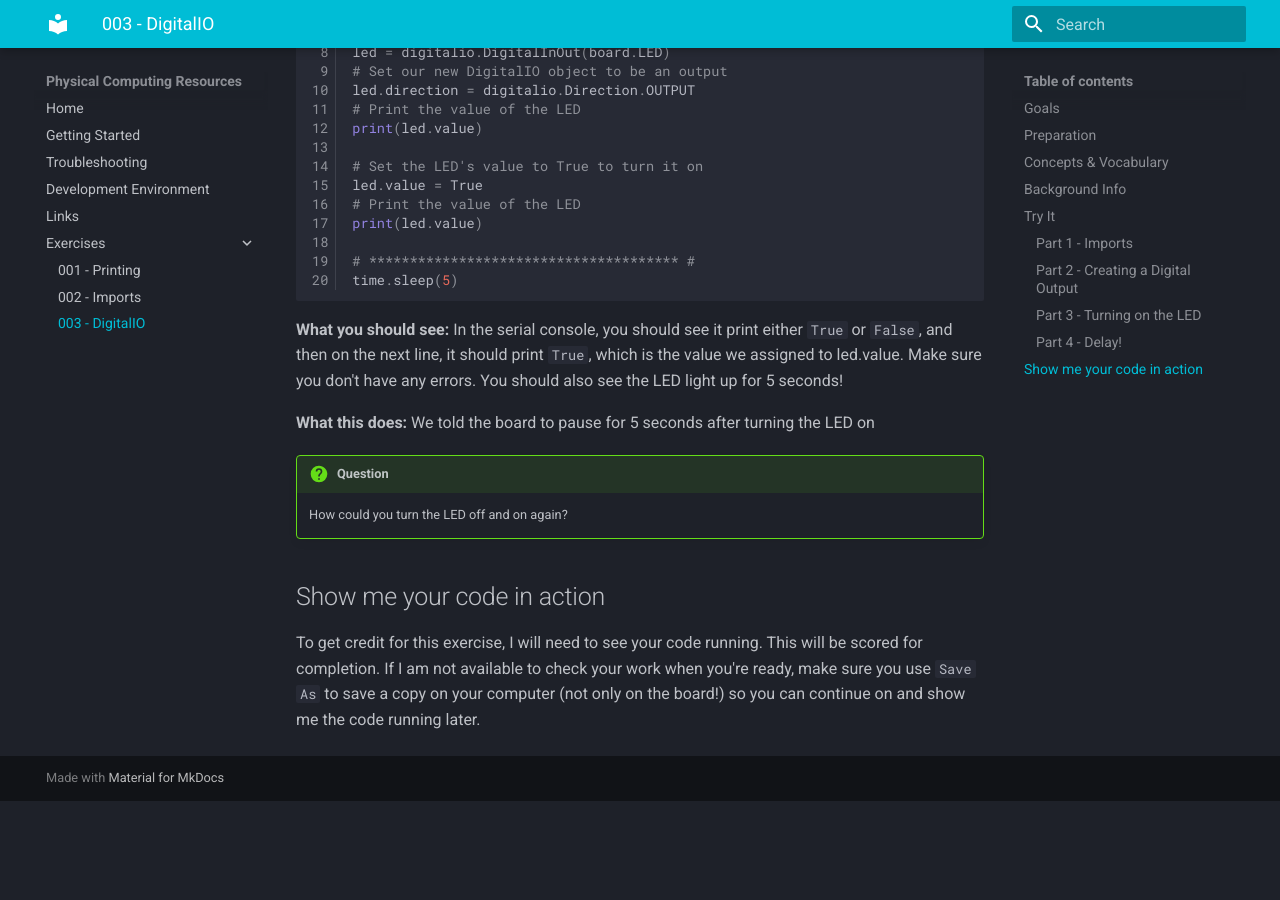
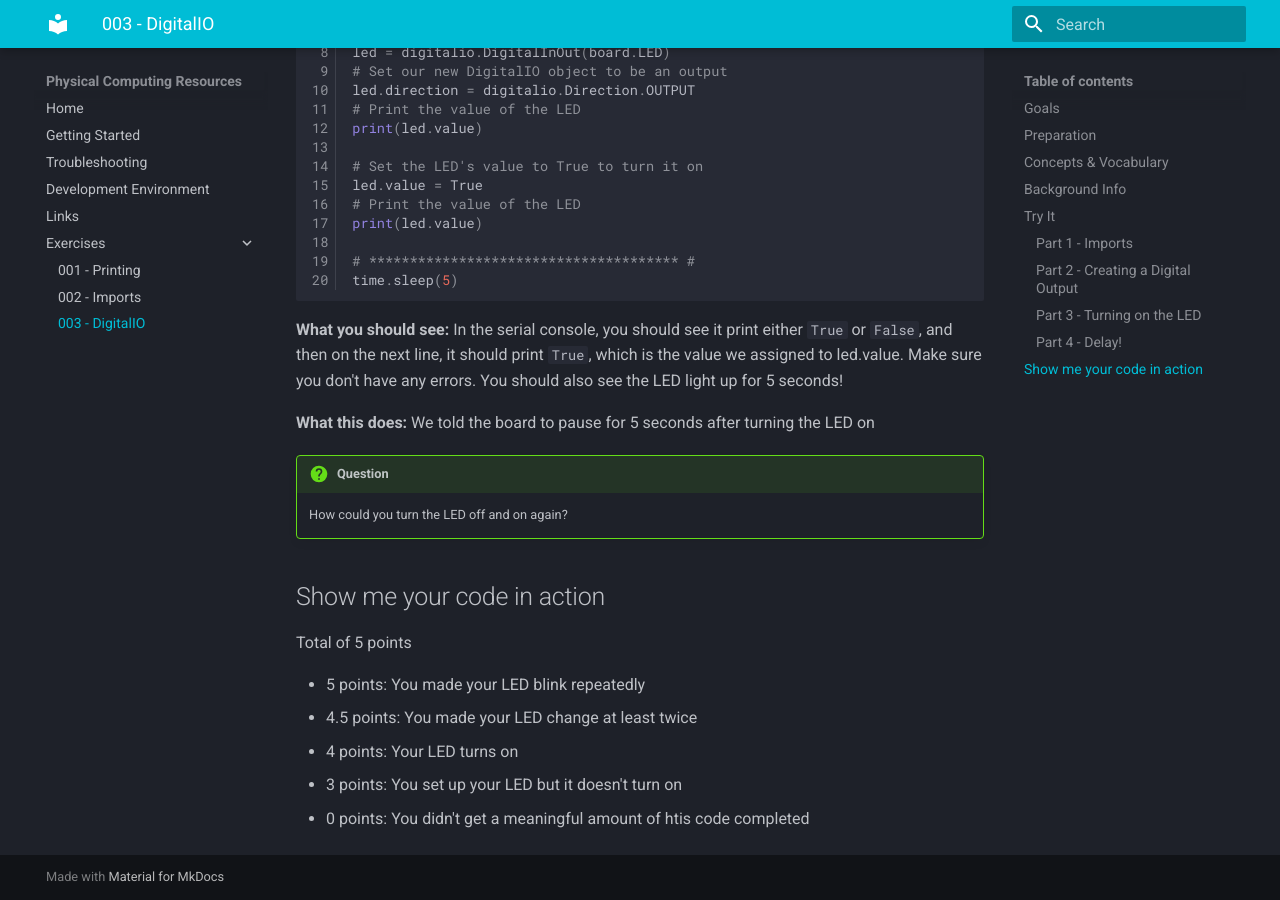
Before and after one commit to gersteinj-middlesex/circuitpython-resources, an MkDocs documentation site: the page built from documentation/docs/exercises/003-digitalio.md, in a window 1280 px wide and 900 px high, scrolled down 3235 px. Built offline with MkDocs 1.6.1 and Material for MkDocs 9.7.7, drawn with Linux system fonts in a browser that asks for light colours; old or Windows-style settings are respelled for this version of MkDocs; before the commit the page ends 4036 px from its top, so only the background shows below that.

Commit message:
updated exercise 3

```diff
--- a/documentation/docs/exercises/003-digitalio.md
+++ b/documentation/docs/exercises/003-digitalio.md
@@ -151,4 +151,10 @@ We told the board to pause for 5 seconds after turning the LED on
 
 ## Show me your code in action
 
-To get credit for this exercise, I will need to see your code running. This will be scored for completion. If I am not available to check your work when you're ready, make sure you use `Save As` to save a copy on your computer (not only on the board!) so you can continue on and show me the code running later.
+Total of 5 points
+
+- 5 points: You made your LED blink repeatedly
+- 4.5 points: You made your LED change at least twice
+- 4 points: Your LED turns on
+- 3 points: You set up your LED but it doesn't turn on
+- 0 points: You didn't get a meaningful amount of htis code completed
```
Also changed, not shown: 1 other file.
